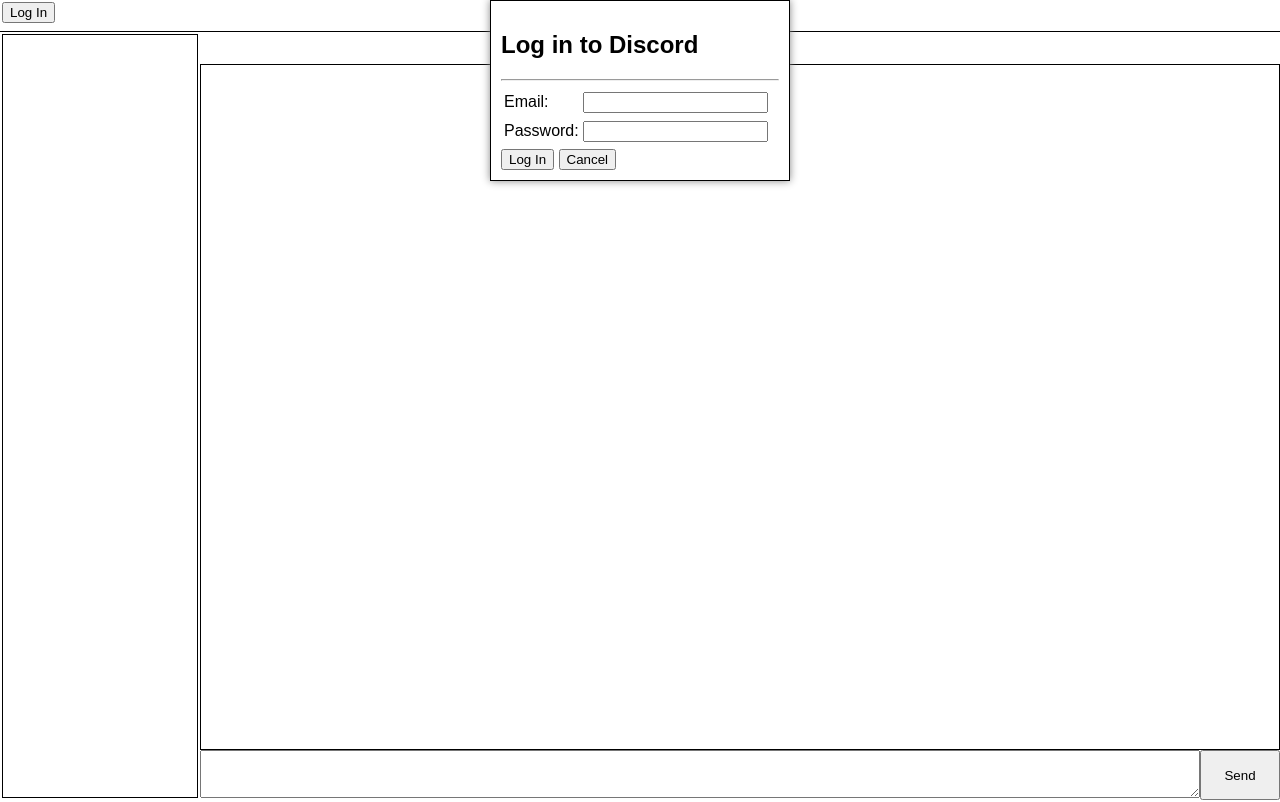
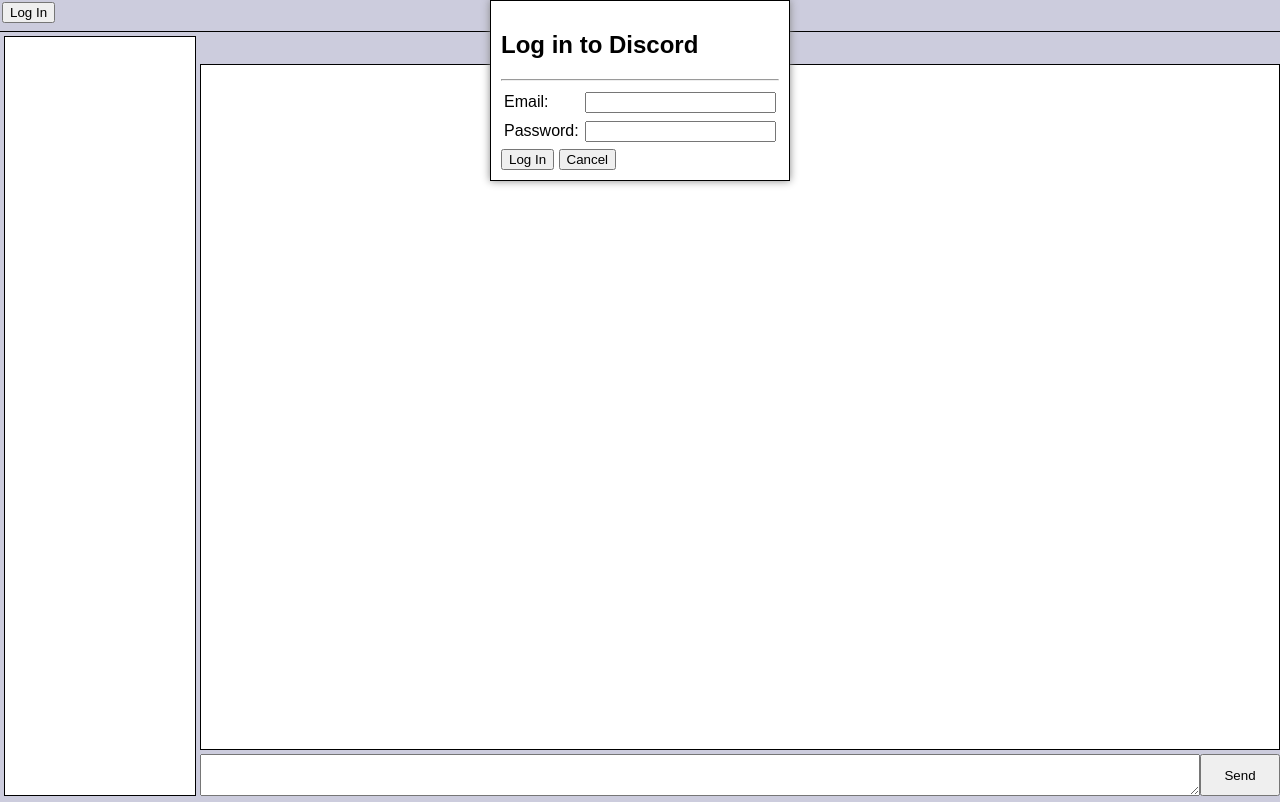
Before and after one commit to camthesaxman/drocsid, a plain HTML site: page index.html in a window 1280 px wide. Both pictures are taken after a click on the button "Log In". Drawn offline with Linux system fonts and the light colour scheme.

Commit message:
some UI improvements

```diff
--- a/index.html
+++ b/index.html
@@ -11,6 +11,7 @@
 body {
     font-family: sans-serif;
     font-size: 16px;
+    background-color: #CCD;
 }
 
 html, body {
@@ -53,6 +54,7 @@ html, body {
     height: 100%;
     overflow: auto;
     border: 1px solid black;
+    background-color: #FFF;
 }
 
 /* An invisible box that covers the screen, blocking user input */
@@ -90,7 +92,7 @@ tr.message {
 }
 td.timestamp {
     width: 80px;
-    color: #CCC;
+    color: #888;
     font-size: 8px;
 }
 td.username {
@@ -124,13 +126,16 @@ img.attachment, video.attachment {
             <!-- Toolbar -->
             <div class="top-panel" style="height:32px;padding:2px;border-bottom:1px solid black">
                 <button id="idLogInBtn" onclick="openPopup('idLoginDlg')">Log In</button>
-                <button id="idLogOutBtn" onclick="logOut()" style="display:none">Log Out</button>
+                <span id="idSessionControls" style="display:none">
+                    <span id="idUsername" style="font-weight:bold"></span>
+                    <button onclick="logOut()">Log Out</button>
+                </span>
             </div>
 
             <div class="flexbox" style="padding-left:200px">
 
                 <!-- Channel List -->
-                <div class="left-panel" style="width:200px;padding:2px">
+                <div class="left-panel" style="width:200px;padding:4px">
                     <div class="scrollbox">
                         <ul id="idChannelList">
                     </div>
@@ -138,14 +143,14 @@ img.attachment, video.attachment {
 
                 <!-- Message Area -->
                 <div class="flexbox" style="padding-top:32px;padding-bottom:50px">
-                    <div class="top-panel" style="height:32px" id="idChannelHeader"></div>
-                    <div class="scrollbox" style="padding:2px">
+                    <div class="top-panel" style="height:32px;font-weight:bold" id="idChannelHeader"></div>
+                    <div class="scrollbox">
                         <button id="idLoadMsgsBtn" onclick="loadMoreMessages()" style="width:100%;display:none">Load more messages</button>
                         <table id="idMessageList" style="border-collapse:collapse;width:100%"></table>
                     </div>
-                    <div class="bottom-panel" style="height:50px">
+                    <div class="bottom-panel" style="height:50px;padding-top:4px;padding-bottom:4px">
                         <div class="flexbox" style="padding-right:80px">
-                            <textarea id="idMessageBox" style="width:100%;height:48px;padding:8px"></textarea>
+                            <textarea id="idMessageBox" style="width:100%;height:42px;margin:0px"></textarea>
                             <button class="right-panel" style="width:80px" id="idSendBtn" onclick="sendMessage()">Send</button>
                         </div>
                     </div>
@@ -160,11 +165,11 @@ img.attachment, video.attachment {
                 <h2>Log in to Discord</h2>
                 <hr>
                 <form onsubmit="submitLogin();return false">
-                    <table>
+                    <table style="width:100%">
                         <tbody>
                             <tr>
                                 <td>Email:</td>
-                                <td><input id="idEmailInput"></td>
+                                <td><input id="idEmailInput" style="width:100%"></td>
                             </tr>
                             <tr>
                                 <td></td>
@@ -172,7 +177,7 @@ img.attachment, video.attachment {
                             </tr>
                             <tr>
                                 <td>Password:</td>
-                                <td><input id="idPasswordInput" type="password"></td>
+                                <td><input id="idPasswordInput" type="password" style="width:100%"></td>
                             </tr>
                             <tr>
                                 <td></td>
@@ -269,7 +274,7 @@ function submitLogin()
         // Successful
         userToken = response.token;
         idLogInBtn.style.display = 'none';
-        idLogOutBtn.style.display = '';
+        idSessionControls.style.display = '';
         closePopup('idLoginDlg');
         initConnection();
     }
@@ -284,7 +289,7 @@ function logOut()
 {
     ws.close();
     apiToken = null;
-    idLogOutBtn.style.display = 'none';
+    idSessionControls.style.display = 'none';
     idLogInBtn.style.display = '';
     idChannelList.innerHTML = '';
     idMessageList.innerHTML = '';
@@ -303,7 +308,7 @@ function sendMessage()
     switch (xhr.status)
     {
     case 200:
-        idMessageBox.value = null;
+        idMessageBox.value = '';
         break;
     case 403:
         alert('You do not have permission to post messages in #' + currentChannel.name);
@@ -377,6 +382,8 @@ function formatMessageContent(text)
                         if (input.charAt(pos + 1) == '@')
                         {
                             var start = pos + 2;
+                            if (input.charAt(start) == '!')  // TODO: display nickname
+                                start++;
                             var end_ = input.indexOf('>', start);
                             if (end_ != -1)
                             {
@@ -632,6 +639,7 @@ function initConnection()
             switch (payload.t)
             {
             case 'READY':
+                idUsername.innerHTML = escapeHtml(payload.d.user.username);
                 userGuilds = payload.d.guilds;
                 populateChannelList();
                 break;
```
